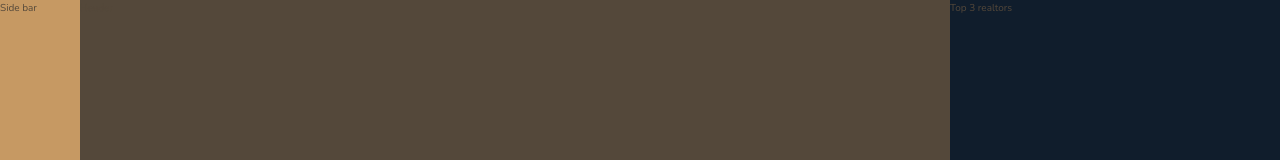
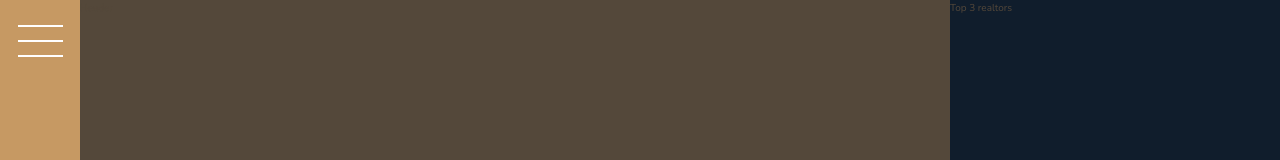
Before and after one commit to henriquequeirozcunha/Nexter, a website: page index.html in a window 1280 px wide. Shown: the top 160 px of the page. Drawn offline with nearby package versions, Linux system fonts and the light colour scheme.

Commit message:
feat: sidebar

```diff
--- a/index.html
+++ b/index.html
@@ -13,7 +13,7 @@
     </head>
     <body class="container">
         <div class="side-bar">
-            Side bar
+            <button class="nav-button"></button>
         </div>
 
         <header class="header">
--- a/sass/_sidebar.scss
+++ b/sass/_sidebar.scss
@@ -2,4 +2,29 @@
     background-color: $color-primary;
     grid-column: sidebar-start / sidebar-end;
     grid-row: 1 / -1;
+
+    display: flex;
+    justify-content: center;
 }
+
+.nav-button {
+    border: none;
+    border-radius: 0;
+
+    background-color: #fff;
+    height: 2px;
+    width: 4.5rem;
+    margin-top: 4rem;
+
+    &::before,
+    &::after {
+        content: "";
+        background-color: #fff;
+        height: 2px;
+        width: 4.5rem;
+        display: block;
+    }
+
+    &::before { transform: translateY(-1.5rem); }
+    &::after { transform: translateY(1.3rem); }
+}
```
Also changed, not shown: css/style.css.
